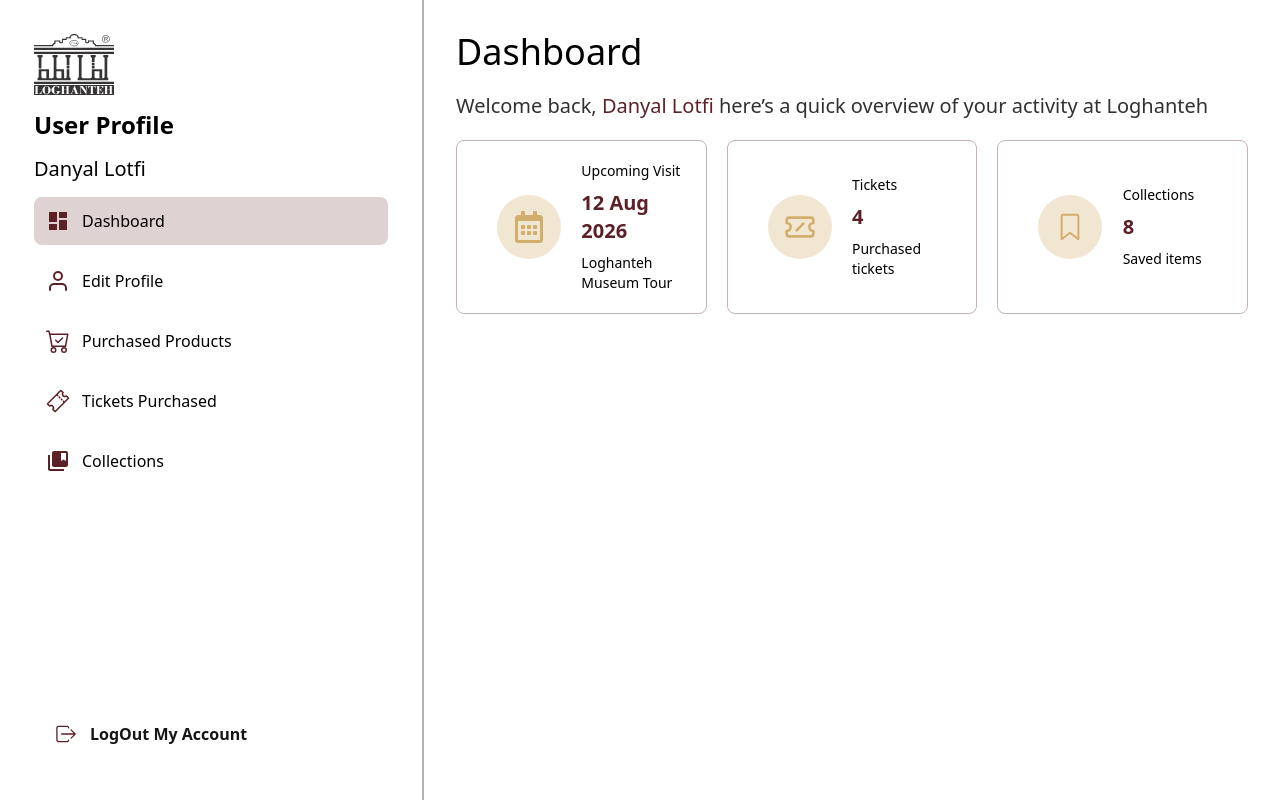
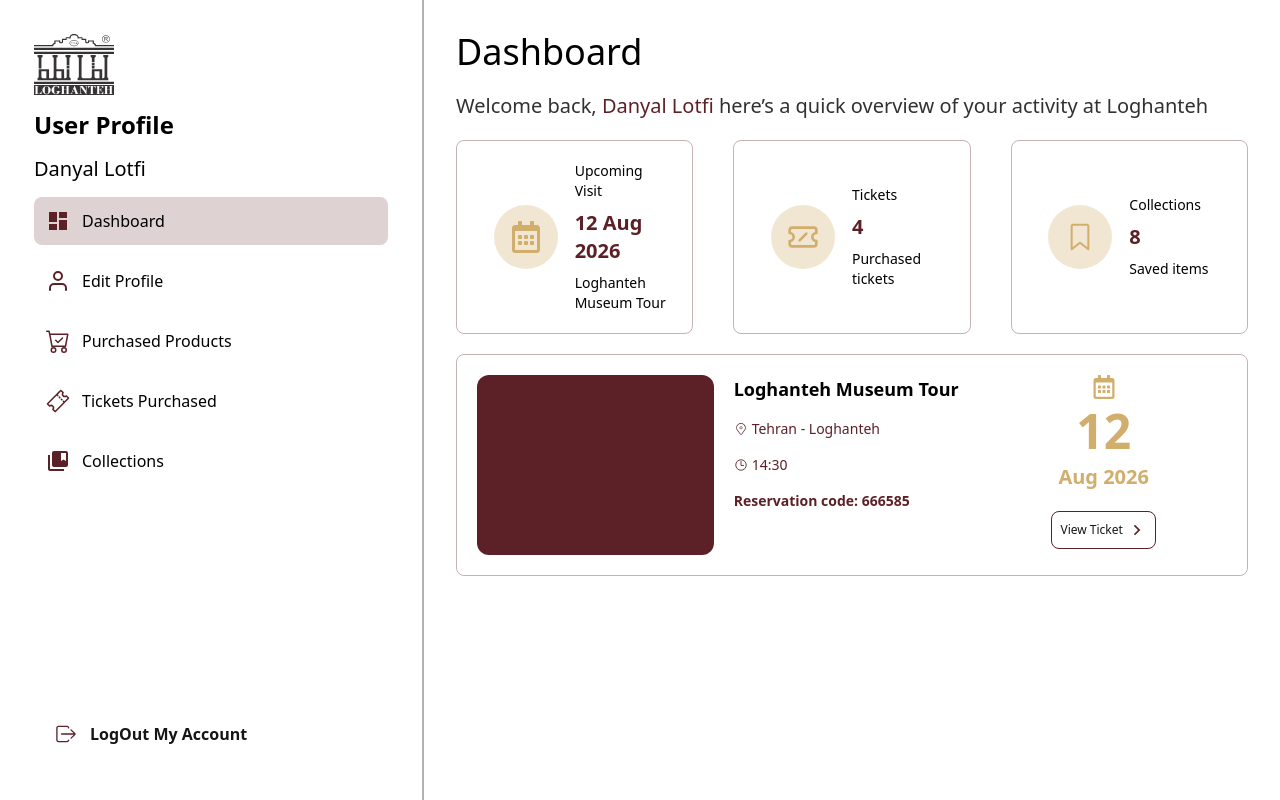
Before and after one commit to iXZed026/Loghante-Project, a Next.js app in the folder Develop/Frontend/: page /en/profile in a window 1280 px wide. Built offline with nearby package versions, Linux system fonts and the light colour scheme.

Commit message:
NextVisit boxex completed

```diff
--- a/Develop/Frontend/src/app/[locale]/profile/page.tsx
+++ b/Develop/Frontend/src/app/[locale]/profile/page.tsx
@@ -1,4 +1,5 @@
 import ProfileDashboardActivity from '@/features/profile/componenets/dashboard/ProfileDashboardActivity';
+import ProfileNextVisitBox from '@/features/profile/componenets/dashboard/ProfileNextVisitBox';
 
 function Dashboard() {
   return (
@@ -9,10 +10,10 @@ function Dashboard() {
           Dashboard
         </h2>
         <span
-          className='md:text-xl text-black-light-utility'
+          className='lg:text-xl text-black-light-utility'
         >Welcome back,
           <span className='text-crimson'> Danyal Lotfi</span>
-          <span> here’s a quick overview of your activity at Loghanteh</span>
+          <span > here’s a quick overview of your activity at Loghanteh</span>
         </span>
 
       </div>
@@ -20,7 +21,7 @@ function Dashboard() {
       <ProfileDashboardActivity />
       {/* Next Visit Boxes */}
       <div>
-
+        <ProfileNextVisitBox />
       </div>
       {/* Discover Museums Fesktop */}
       <div>
--- a/Develop/Frontend/src/features/profile/componenets/dashboard/ProfileDashboardActivity.tsx
+++ b/Develop/Frontend/src/features/profile/componenets/dashboard/ProfileDashboardActivity.tsx
@@ -6,7 +6,7 @@ import { LuTicketSlash } from 'react-icons/lu'
 
 function ProfileDashboardActivity() {
     return (
-        <div className='grid grid-cols-12 gap-5'>
+        <div className='grid grid-cols-12 xl:gap-10 gap-5 mb-5'>
             {/* Upcoming Visit */}
             <div className={cn(
                 "xl:col-span-4 col-span-12",
--- /dev/null
+++ b/Develop/Frontend/src/features/profile/componenets/dashboard/ProfileNextVisitBox.tsx
@@ -0,0 +1,88 @@
+import ArrowIcon from '@/components/shared/ArrowIcon';
+import AppLink from '@/components/ui/AppLink';
+import Button from '@/components/ui/Button';
+import { cn } from '@/lib/utils/cn'
+import React from 'react'
+import { CiLocationOn } from "react-icons/ci";
+import { FaRegCalendarAlt } from 'react-icons/fa';
+import { IoTimeOutline } from "react-icons/io5";
+
+function ProfileNextVisitBox() {
+    return (
+        <div
+            className={cn(
+                "grid grid-cols-12 gap-5",
+                "lg:p-5",
+                "border-1 border-crimson-opacity",
+                "rounded-lg",
+                "overflow-hidden"
+            )}
+        >
+            <div className='w-full lg:col-span-4 col-span-5'>
+                {/* Image */}
+                <div className={cn(
+                    "w-full lg:h-45 h-full lg:rounded-xl",
+                    "bg-crimson",
+                )}></div>
+            </div>
+            {/* Tour Details */}
+            <div className={cn(
+                "w-full",
+                "lg:py-0 py-5",
+                "lg:col-span-8 col-span-7",
+                "flex  lg:flex-row flex-col lg:gap-0 gap-4"
+            )}>
+                <div className='w-full fcol gap-4'>
+                    <span className='font-semibold text-lg'>
+                        Loghanteh Museum Tour
+                    </span>
+                    <div className='fcol gap-4 text-sm text-crimson'>
+                        <span className='flex items-center gap-1'>
+                            <CiLocationOn />
+                            Tehran - Loghanteh
+                        </span>
+                        <span className='flex items-center gap-1'>
+                            <IoTimeOutline />
+                            14:30
+                        </span>
+                        <span className='font-semibold'>
+                            Reservation code: 666585
+                        </span>
+                    </div>
+                </div>
+                {/* Date And View*/}
+                <div className='w-full fcol'>
+                    <div className={cn(
+                        "font-semibold  text-gold-utility ",
+                        "flex lg:flex-col lg:justify-center items-center gap-2",
+                        "mb-5"
+                    )}>
+                        <FaRegCalendarAlt className="lg:size-6 size-5" />
+                        <span className='lg:text-5xl'>12</span>
+                        <span className='lg:text-xl'>Aug 2026</span>
+                    </div>
+                    <div className='flex lg:justify-center'>
+                        <AppLink
+                            href=''
+                            className=''>
+                            <Button className={cn(
+                                "border-1 border-[var(--crimson-color)]",
+                                "rounded-lg",
+                                "text-black-utility font-medium text-xs",
+                                "px-2 py-2",
+                                "fcc gap-1",
+                                "hover:opacity-75",
+                                "click-scale"
+                            )}>
+                                View Ticket
+                                <ArrowIcon />
+                            </Button>
+                        </AppLink>
+                    </div>
+                </div>
+            </div>
+        </div >
+    )
+}
+
+export default ProfileNextVisitBox
```
